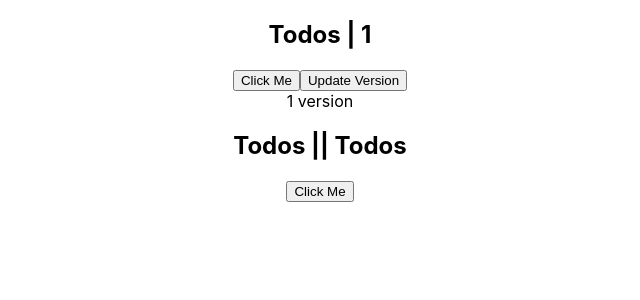
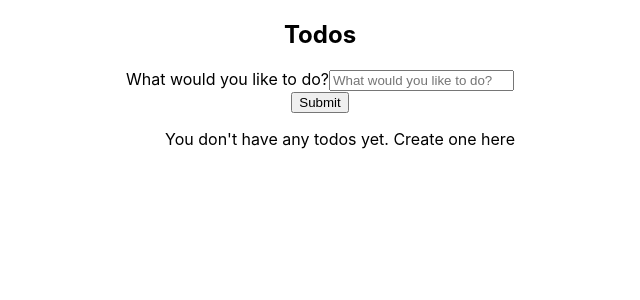
Before and after one commit to VidyaConsultancy/co-fe-ng-react, a React (Create React App) app in the folder todoapp-react/: page /todos in a window 1280 px wide. Shown: the top 300 px of the page, without its empty margins (320-960 px from the left). Built offline with nearby package versions, Linux system fonts and the light colour scheme.

Commit message:
react todo crud

```diff
--- a/todoapp-react/src/components/app/App.js
+++ b/todoapp-react/src/components/app/App.js
@@ -3,19 +3,9 @@ import { Todos, TodosComponent } from '../todos/Todos';
 import './App.css';
 
 function App() {
-  const [version, setVersion] = React.useState(1);
-
-  const updateVersion = () => {
-    setVersion(version + 1)
-  }
-
-  const getVersionString = `${version} version`;
-
   return (
     <div className="App">
-      <Todos version={version} updateVersion={updateVersion} />
-      {getVersionString}
-      <TodosComponent version={version} />
+      <Todos />
     </div>
   );
 }
--- a/todoapp-react/src/components/todos/Todos.jsx
+++ b/todoapp-react/src/components/todos/Todos.jsx
@@ -1,28 +1,63 @@
-import React, { Component } from "react";
+import React, { useState, Component } from "react";
 
 // react hooks introduced in 16.8v
 // useState, useEffect, useCallback, useLayoutEffect, useReducer, useRef, useId
 
-export const Todos = (props) => {
-  let [title, setTitle] = React.useState('Todos');
-  const handleClick = () => {
-    setTitle('updated title');
-  }
+export const Todos = () => {
+  const [todos, setTodos] = useState([]);
+  const [newTodo, setNewTodo] = useState("");
+  const todoRef = React.useRef(null);
 
-  React.useEffect(() => {
+  const handleSubmit = (e) => {
+    e.preventDefault();
+    if (newTodo.trim().length === 0) return false;
+    setTodos([
+      ...todos,
+      { id: todos.length + 1, todo: newTodo, isCompleted: false },
+    ]);
+    setNewTodo('');
+  };
 
-    return () => {
-
-    }
-  }, [title]);
+  const handleOnChange = (e) => {
+    setNewTodo(e.target.value);
+  };
 
   return (
     <div className="container">
-      <h2 title={title}>
-        {title} | {props.version}
-      </h2>
-      <button onClick={handleClick}>Click Me</button>
-      <button onClick={props.updateVersion}>Update Version</button>
+      <h2 title={"Todos"}>Todos</h2>
+      <form onSubmit={handleSubmit}>
+        <div className="form-group">
+          <label htmlFor="todo" className="sr-only">
+            What would you like to do?
+          </label>
+          <input
+            ref={todoRef}
+            value={newTodo}
+            onChange={handleOnChange}
+            type="text"
+            id="todo"
+            name="todo"
+            className="form-input"
+            placeholder="What would you like to do?"
+          />
+        </div>
+        <div className="form-group">
+          <button type="submit">Submit</button>
+        </div>
+      </form>
+      <ul className="todos">
+        {todos.length ? (
+          todos.map((todo) => (
+            <li key={todo.id} className="todo-item">
+              {todo.todo}
+            </li>
+          ))
+        ) : (
+          <div className="todo-zero-state">
+            You don't have any todos yet. Create one here
+          </div>
+        )}
+      </ul>
     </div>
   );
 };
@@ -45,22 +80,24 @@ export const Todos = (props) => {
 export class TodosComponent extends Component {
   constructor(props) {
     super(props);
-    this.appTitle = 'Todos';
+    this.appTitle = "Todos";
     this.state = {
-      title: 'Todos',
-      todos: ['Learn HTML'],
-    }
+      title: "Todos",
+      todos: ["Learn HTML"],
+    };
     // this.handleClick = this.handleClick.bind(this);
   }
 
   handleClick = () => {
-    this.setState({ title: 'Todos updated' });
-  }
+    this.setState({ title: "Todos updated" });
+  };
 
   render() {
     return (
       <div className="container">
-        <h2 title={this.state.title}>{this.state.title} || {this.appTitle}</h2>
+        <h2 title={this.state.title}>
+          {this.state.title} || {this.appTitle}
+        </h2>
         <button onClick={this.handleClick}>Click Me</button>
       </div>
     );
```
